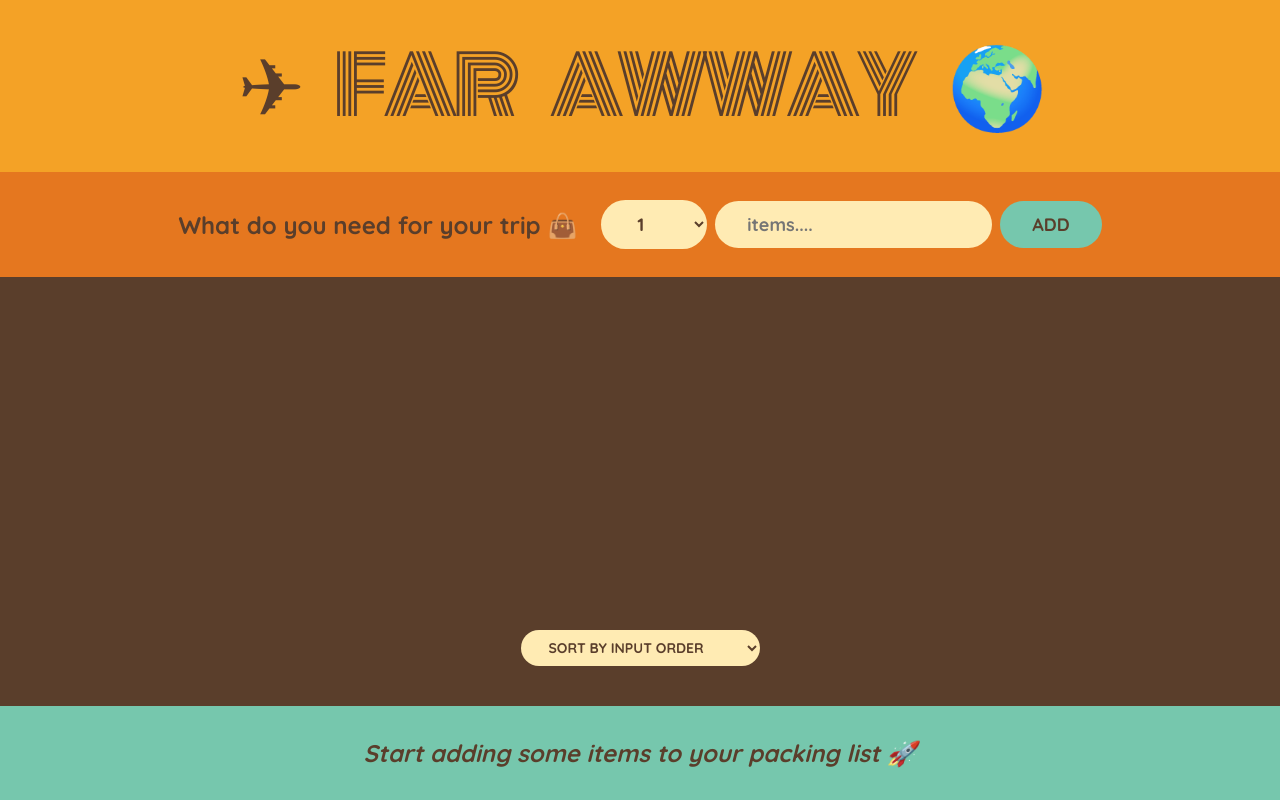
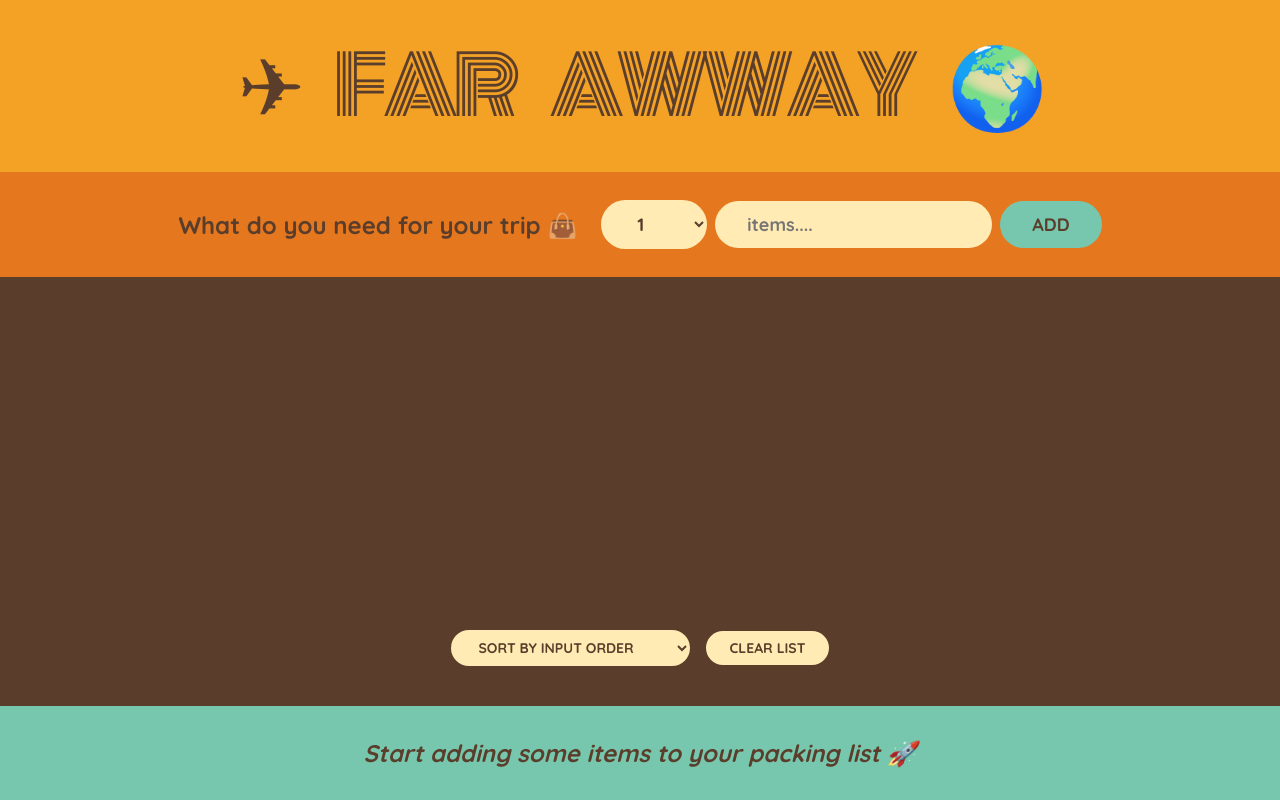
Before and after one commit to Bryanmankind/travel-list, a React (Create React App) app in the folder travel-list/: page / in a window 1280 px wide. Built offline with nearby package versions, Linux system fonts and the light colour scheme.

Commit message:
travel-list

```diff
--- a/travel-list/src/App.js
+++ b/travel-list/src/App.js
@@ -16,11 +16,16 @@ export default function App() {
     setItems((items) => items.map((item) => item.id === id ? {...item, packed: !item.packed} : item))
   }
 
+  function handleClearList() {
+    const confirmed = window.confirm("Are you sure you want to delete all items")
+    if (confirmed) setItems([]);
+  }
+
   return (
     <div className="app">
       <Logo />
       <Form onAdditems={handleAddIteams}/>
-      <PackingList items={items} onDeletItem={handleDeletItem} onToggleitem={handleToggleitem} />
+      <PackingList items={items} onDeletItem={handleDeletItem} onToggleitem={handleToggleitem} onClearList={handleClearList} />
       <Stats items={items} />
     </div>
   );
@@ -65,7 +70,7 @@ function Form({onAdditems}) {
   );
 }
 
-function PackingList({items, onDeletItem, onToggleitem}) {
+function PackingList({items, onDeletItem, onToggleitem, onClearList}) {
   const [sortBy, setSortBy] = useState ("input")
 
   let sortedItems;
@@ -80,7 +85,7 @@ function PackingList({items, onDeletItem, onToggleitem}) {
     <div className="list">
       <ul>
         {sortedItems.map((item) => (
-          <List items={item} onDeletItem={onDeletItem} onToggleitem={onToggleitem} key={item.id} />
+          <List items={item} onDeletItem={onDeletItem} onToggleitem={onToggleitem} onClearList={onClearList} key={item.id} />
         ))}
       </ul>
       <div className="actions">
@@ -89,6 +94,7 @@ function PackingList({items, onDeletItem, onToggleitem}) {
           <option value="description"> Sort by description  </option>
           <option value="packed"> Sort by packed status  </option>
         </select>
+        <button onClick={onClearList} >Clear List</button>
      </div>
     </div>
   );
```
